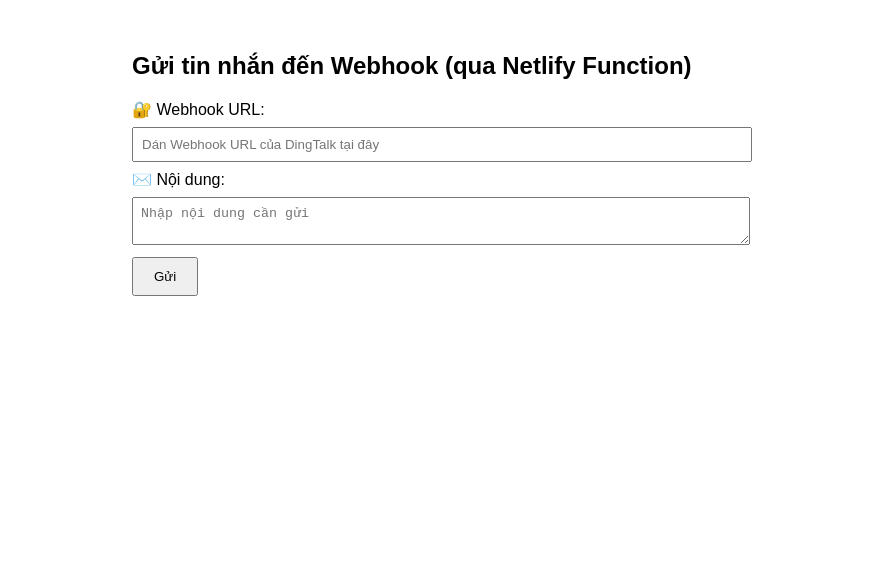
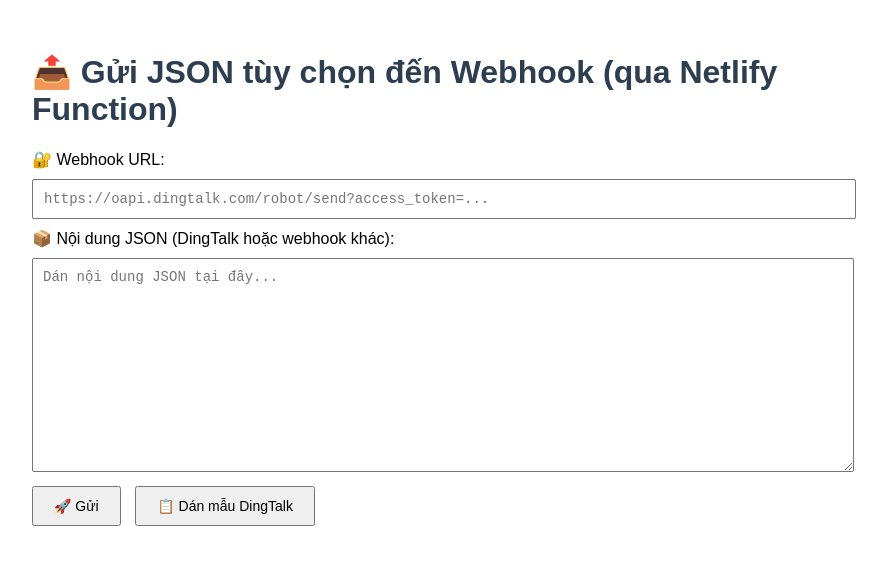
Before and after one commit to qtdu/webhookQTDU, a plain HTML site: page index.html in a window 1280 px wide. Shown: the whole page, without its empty margins (208-1095 px from the left). Drawn offline with Linux system fonts and the light colour scheme.

Commit message:
Update index.html

```diff
--- a/index.html
+++ b/index.html
@@ -2,38 +2,85 @@
 <html lang="vi">
 <head>
   <meta charset="UTF-8">
-  <title>Gửi Webhook DingTalk</title>
+  <title>Webhook Sender</title>
   <style>
-    body { font-family: sans-serif; padding: 2em; max-width: 600px; margin: auto; }
-    input, textarea { width: 100%; padding: 8px; margin: 8px 0; }
-    button { padding: 10px 20px; }
+    body {
+      font-family: Arial, sans-serif;
+      padding: 2em;
+      max-width: 800px;
+      margin: auto;
+    }
+    h1 { color: #2c3e50; }
+    textarea, input {
+      width: 100%;
+      padding: 10px;
+      margin: 10px 0;
+      font-family: monospace;
+      font-size: 14px;
+    }
+    button {
+      padding: 10px 20px;
+      font-size: 14px;
+      margin-right: 10px;
+      cursor: pointer;
+    }
+    #status {
+      margin-top: 10px;
+      font-weight: bold;
+    }
   </style>
 </head>
 <body>
-  <h2>Gửi tin nhắn đến Webhook (qua Netlify Function)</h2>
+  <h1>📤 Gửi JSON tùy chọn đến Webhook (qua Netlify Function)</h1>
+
   <label>🔐 Webhook URL:</label>
-  <input type="text" id="webhookUrl" placeholder="Dán Webhook URL của DingTalk tại đây">
+  <input type="text" id="webhookUrl" placeholder="https://oapi.dingtalk.com/robot/send?access_token=...">
 
-  <label>✉️ Nội dung:</label>
-  <textarea id="message" placeholder="Nhập nội dung cần gửi"></textarea><br>
+  <label>📦 Nội dung JSON (DingTalk hoặc webhook khác):</label>
+  <textarea id="jsonInput" rows="12" placeholder="Dán nội dung JSON tại đây..."></textarea>
 
-  <button onclick="send()">Gửi</button>
+  <div>
+    <button onclick="send()">🚀 Gửi</button>
+    <button onclick="pasteSample()">📋 Dán mẫu DingTalk</button>
+  </div>
+
   <p id="status"></p>
 
   <script>
+    function pasteSample() {
+      const sample = {
+        msgtype: "markdown",
+        markdown: {
+          title: "📦 Thông báo đơn hàng",
+          text: "### 🚚 Đơn hàng mới\n\n1. 📦 Mã đơn: #12345\n2. 👤 Khách: Nguyễn Văn A\n\n![ảnh](https://via.placeholder.com/300x100)"
+        }
+      };
+      document.getElementById("jsonInput").value = JSON.stringify(sample, null, 2);
+    }
+
     async function send() {
-      const url = document.getElementById('webhookUrl').value.trim();
-      const msg = document.getElementById('message').value.trim();
+      const raw = document.getElementById("jsonInput").value;
+      const webhook = document.getElementById("webhookUrl").value.trim();
+      const statusEl = document.getElementById("status");
 
-      if (!url || !msg) {
-        document.getElementById('status').textContent = '⚠️ Nhập đủ Webhook URL và nội dung.';
+      if (!webhook || !raw) {
+        statusEl.textContent = "⚠️ Vui lòng nhập Webhook URL và nội dung JSON.";
         return;
       }
 
-      const res = await fetch('/.netlify/functions/sendMessage', {
-        method: 'POST',
-        headers: { 'Content-Type': 'application/json' },
-        body: JSON.stringify({ webhook: url, message: msg })
+      let payload;
+      try {
+        payload = JSON.parse(raw);
+      } catch (e) {
+        statusEl.textContent = "❌ JSON không hợp lệ.";
+        return;
+      }
+
+      statusEl.textContent = "⏳ Đang gửi...";
+      const res = await fetch("/.netlify/functions/sendMessage", {
+        method: "POST",
+        headers: { "Content-Type": "application/json" },
+        body: JSON.stringify({ webhook, payload })
       });
 
       let result;
@@ -43,8 +90,7 @@
         result = { error: "Không nhận được phản hồi JSON từ server." };
       }
 
-      document.getElementById('status').textContent =
-        res.ok ? '✅ Đã gửi thành công!' : '❌ Lỗi: ' + (result.error || 'Unknown');
+      statusEl.textContent = res.ok ? "✅ Gửi thành công!" : "❌ Lỗi: " + (result.error || "Không rõ lỗi");
     }
   </script>
 </body>
```
